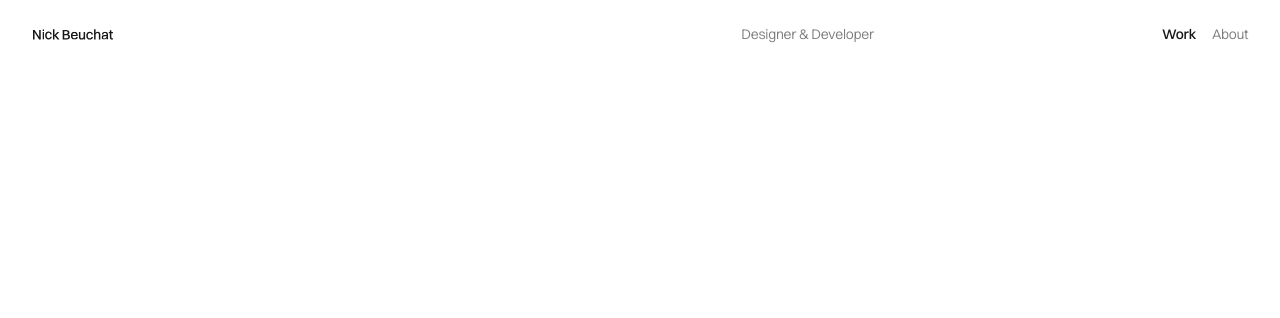
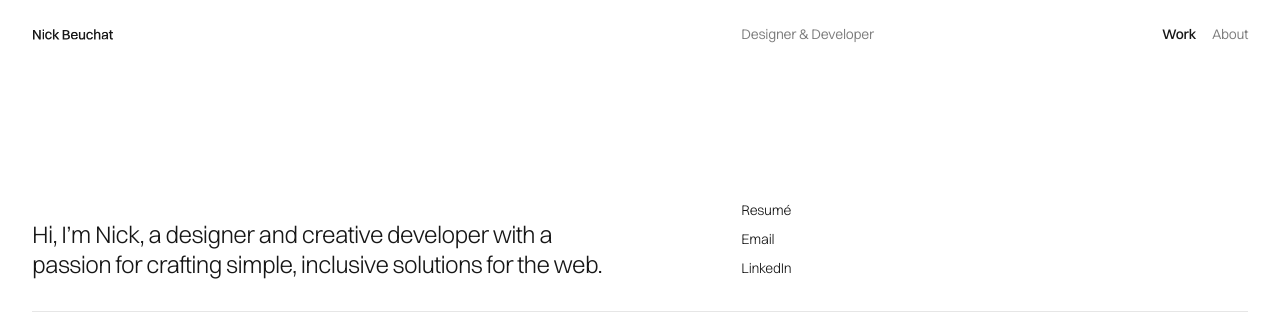
Before and after one commit to nicbeuc/nickbeuchat.com, a Next.js app: page / in a window 1280 px wide. Shown: the top 318 px of the page. Built offline with nearby package versions, Linux system fonts and the light colour scheme.

Commit message:
more header stuff + intro work

```diff
--- a/src/app/global.css
+++ b/src/app/global.css
@@ -84,6 +84,7 @@ h6 {
   --color-foreground-dimmed: var(--color-grey-800);
 
   --font-size-body: 0.875rem;
+  --font-size-title: 1.5rem;
 
   --duration-medium: 0.35s;
 
@@ -91,6 +92,8 @@ h6 {
   --page-margin-inline: 2rem;
 
   --grid-columns: repeat(12, 1fr);
+
+  --border-divider: 1px solid var(--color-grey-300);
 
   @media (width <= 50rem) {
     --page-margin-block: 1rem;
@@ -119,14 +122,13 @@ body {
   color: var(--color-foreground);
   background: var(--color-background);
   letter-spacing: -.035ch;
-  font-weight: 400;
   padding: var(--page-margin-block) var(--page-margin-inline);
-  font-weight: 500;
+  font-weight: 300;
   display: grid;
   font-size: var(--font-size-body);
   line-height: 1.5;
   grid-template-columns: var(--grid-columns);
-  min-height: 100vh;
+  min-height: 200vh;
 
   @media (width <= 50rem) {
     padding: var(--page-margin-block) var(--page-margin-inline);
@@ -144,6 +146,36 @@ a {
   }
 }
 
+main {
+  grid-column: 1/-1;
+  display: grid;
+  grid-template-columns: subgrid;
+  align-self: start;
+  padding-top: 11rem;
+}
+
+main > * {
+  grid-column: 1/-1;
+  display: grid;
+  grid-template-columns: subgrid;
+  align-self: start;
+}
+
+ul,ol {
+  list-style: none;
+  padding: 0;
+  max-resolution: 0;
+}
+
+/* Typography */
+
+.font-title {
+  font-size: var(--font-size-title);
+  letter-spacing: -.05ch;
+  text-wrap: balance;
+  line-height: 1.25;
+}
+
 /* Utility */
 
 .visually-hidden:not(:focus):not(:active) {
--- a/src/app/page.tsx
+++ b/src/app/page.tsx
@@ -1,7 +1,9 @@
+import Intro from '@/sections/Intro/Intro'
+
 export default function Home() {
   return (
-    <div>
-      {/* <h1>Test</h1> */}
-    </div>
+    <main id="main-content">
+      <Intro />
+    </main>
   );
 }
--- a/src/components/AnimatedLogo/AnimatedLogo.module.css
+++ b/src/components/AnimatedLogo/AnimatedLogo.module.css
@@ -4,4 +4,16 @@
   left: -0.35em;
   top: -0.2em;
   width: auto !important;
+  opacity: 0;
+  animation: fade-in var(--duration-medium) ease forwards;
 }
+
+/* Temp fade in animation until page transitions/entrance animations configured */
+@keyframes fade-in {
+  from {
+    opacity: 0;
+  }
+  to {
+    opacity: 1;
+  }
+}
--- a/src/components/AnimatedLogo/AnimatedLogo.tsx
+++ b/src/components/AnimatedLogo/AnimatedLogo.tsx
@@ -12,7 +12,11 @@ export default function AnimatedLogo({compact = false} : AnimatedLogoProps) {
     animationData: animatedLogo,
     loop: false,
     autoplay: false,
-    className: styles.logo
+    className: styles.logo,
+    rendererSettings: {
+      title: "Nick Beuchat",
+      progressiveLoad: true,
+    }
   });
 
   React.useEffect(() => {
--- a/src/components/Header/Header.tsx
+++ b/src/components/Header/Header.tsx
@@ -5,6 +5,8 @@ import Link from 'next/link'
 import styles from './Header.module.css'
 import NavLink from '@/components/NavLink/NavLink'
 import AnimatedLogo from '../AnimatedLogo/AnimatedLogo'
+
+// to do: fallback for lottie animation
 
 export default function Header() {
   const [scrolled, setScrolled] = React.useState(false);
--- /dev/null
+++ b/src/sections/Intro/Intro.module.css
@@ -0,0 +1,30 @@
+.wrapper {
+  grid-template-areas:
+    "text text text text text text text links links links links links";
+  padding-bottom: 2rem;
+  border-bottom: var(--border-divider);
+
+  @media (width <= 50rem) {
+    grid-template-areas:
+        "text  text  text  text  text"
+        "links links links links links";
+  }
+}
+
+.wrapper p {
+  grid-area: text;
+  align-self: end;
+}
+
+.wrapper ul {
+  grid-area: links;
+  display: flex;
+  flex-direction: column;
+  gap: .5rem;
+
+  @media (width <=50rem) {
+    flex-direction: row;
+    gap: 1.5rem;
+    margin-top: 1.5rem;
+  }
+}
--- /dev/null
+++ b/src/sections/Intro/Intro.tsx
@@ -0,0 +1,14 @@
+import styles from './Intro.module.css'
+
+export default function Intro() {
+  return (
+    <div className={styles.wrapper}>
+      <p className="font-title">Hi, I’m Nick, a designer and creative developer with a passion for crafting simple, inclusive solutions for the web.</p>
+      <ul>
+        <li>Resumé</li>
+        <li>Email</li>
+        <li>LinkedIn</li>
+      </ul>
+    </div>
+  )
+}
```
Also changed, not shown: src/components/Link/Link.module.css (added), src/components/Link/Link.tsx (added).
